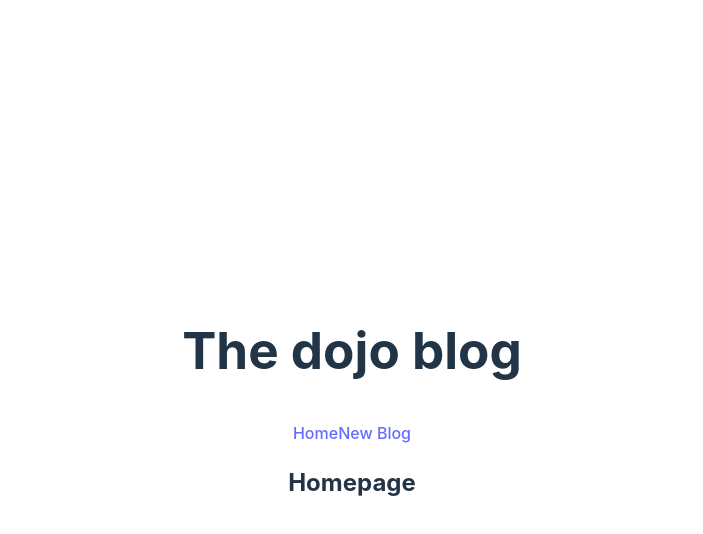
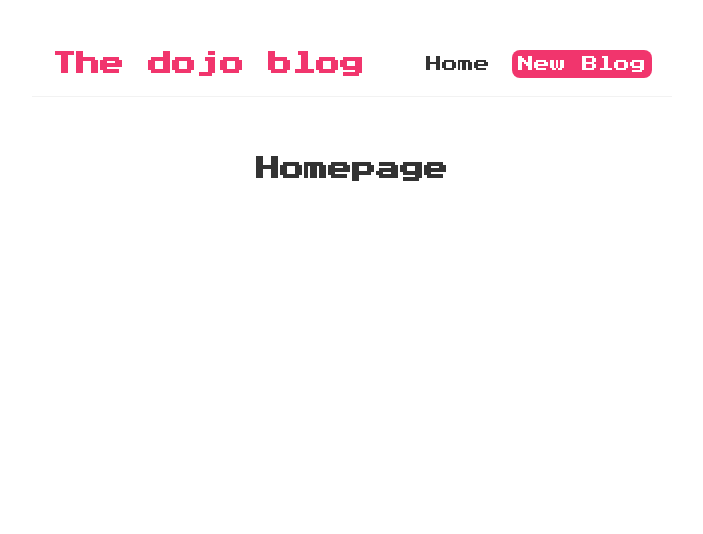
Before and after one commit to Panibo/dojo-blog, a React (Vite) app: page / in a window 1280 px wide. Shown: the top 534 px of the page, without its empty margins (288-991 px from the left). Built offline with nearby package versions, Linux system fonts and the light colour scheme.

Commit message:
Lesson 6

```diff
--- a/src/Navbar.jsx
+++ b/src/Navbar.jsx
@@ -4,7 +4,11 @@
             <h1>The dojo blog</h1>
             <div className="links">
                 <a href="/">Home</a>
-                <a href="/create">New Blog</a>
+                <a href="/create" style={{
+                    color: "white",
+                    backgroundColor: "#f1356d",
+                    borderRadius: "8px"
+                }}>New Blog</a>
             </div>
         </nav>
     );
--- a/src/index.css
+++ b/src/index.css
@@ -1,69 +1,41 @@
-:root {
-  font-family: Inter, system-ui, Avenir, Helvetica, Arial, sans-serif;
-  line-height: 1.5;
-  font-weight: 400;
+@import url('https://fonts.googleapis.com/css2?family=Press+Start+2P&display=swap');
 
-  color-scheme: light dark;
-  color: rgba(255, 255, 255, 0.87);
-  background-color: #242424;
-
-  font-synthesis: none;
-  text-rendering: optimizeLegibility;
-  -webkit-font-smoothing: antialiased;
-  -moz-osx-font-smoothing: grayscale;
-  -webkit-text-size-adjust: 100%;
+/* base styles */
+* {
+  margin: 0;
+  font-family: "press start 2p";
+  color: #333;
 }
 
-a {
-  font-weight: 500;
-  color: #646cff;
-  text-decoration: inherit;
-}
-a:hover {
-  color: #535bf2;
+.navbar {
+  padding: 20px;
+  display: flex;
+  align-items: center;
+  max-width: 600px;
+  margin: 0 auto;
+  border-bottom: 1px solid #f2f2f2;
 }
 
-body {
-  margin: 0;
-  display: flex;
-  place-items: center;
-  min-width: 320px;
-  min-height: 100vh;
+.navbar h1 {
+  color: #f1356d;
 }
 
-h1 {
-  font-size: 3.2em;
-  line-height: 1.1;
+.navbar .links {
+  margin-left: auto;
 }
 
-button {
-  border-radius: 8px;
-  border: 1px solid transparent;
-  padding: 0.6em 1.2em;
-  font-size: 1em;
-  font-weight: 500;
-  font-family: inherit;
-  background-color: #1a1a1a;
-  cursor: pointer;
-  transition: border-color 0.25s;
-}
-button:hover {
-  border-color: #646cff;
-}
-button:focus,
-button:focus-visible {
-  outline: 4px auto -webkit-focus-ring-color;
+.navbar a {
+  margin-left: 16px;
+  text-decoration: none;
+  padding: 6px;
 }
 
-@media (prefers-color-scheme: light) {
-  :root {
-    color: #213547;
-    background-color: #ffffff;
-  }
-  a:hover {
-    color: #747bff;
-  }
-  button {
-    background-color: #f9f9f9;
-  }
+.navbar a:hover {
+  color: #f1356d;
 }
+
+.content {
+  max-width: 600px;
+  margin: 40px auto;
+  padding: 20px;
+}
```
